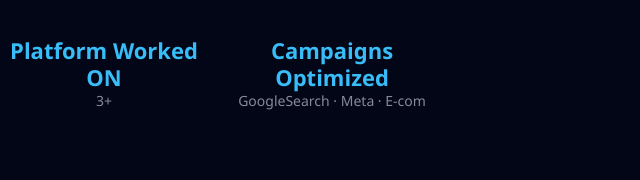
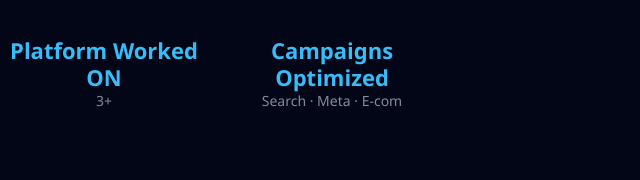
Before and after one commit to nitinnk03/portfolio, a plain HTML site: page index.html in a window 1280 px wide. Shown: the part 1644-1824 px from the top of the page, 536-1176 px from the left. Drawn offline with Linux system fonts and the light colour scheme.

Commit message:
Add files via upload

```diff
--- a/index.html
+++ b/index.html
@@ -3,8 +3,10 @@
 
 <head>
   <meta charset="UTF-8" />
+  <link rel="icon" type="image/png" href="/favicon.png">
+
   <meta name="viewport" content="width=device-width, initial-scale=1.0" />
-  <title>Shreya Singh | Digital Marketing Portfolio</title>
+  <title>Shreya Singh | Portfolio</title>
   <meta name="description"
     content="Digital marketing portfolio showcasing Google Ads, Meta Ads & SEO live projects">
   <link rel="stylesheet" href="css/style.css">
@@ -124,7 +126,7 @@
       </div>
       <div class="stat">
         <h3> Campaigns Optimized </h3>
-        <p>GoogleSearch · Meta · E-com</p>
+        <p> Search · Meta · E-com</p>
       </div>
     </div>
   </section>
```
Also changed, not shown: favicon.png (added).
